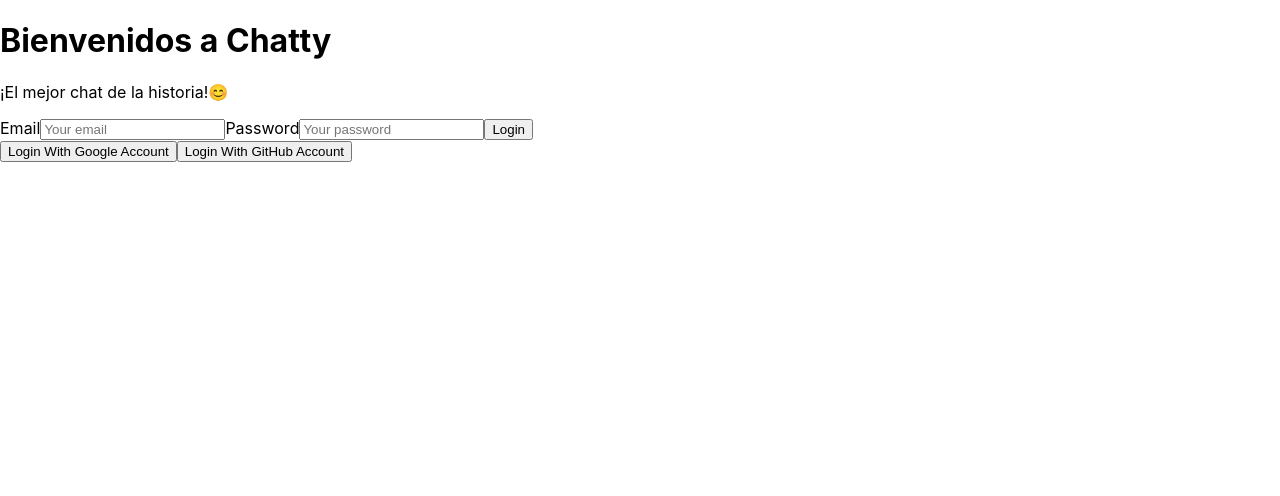
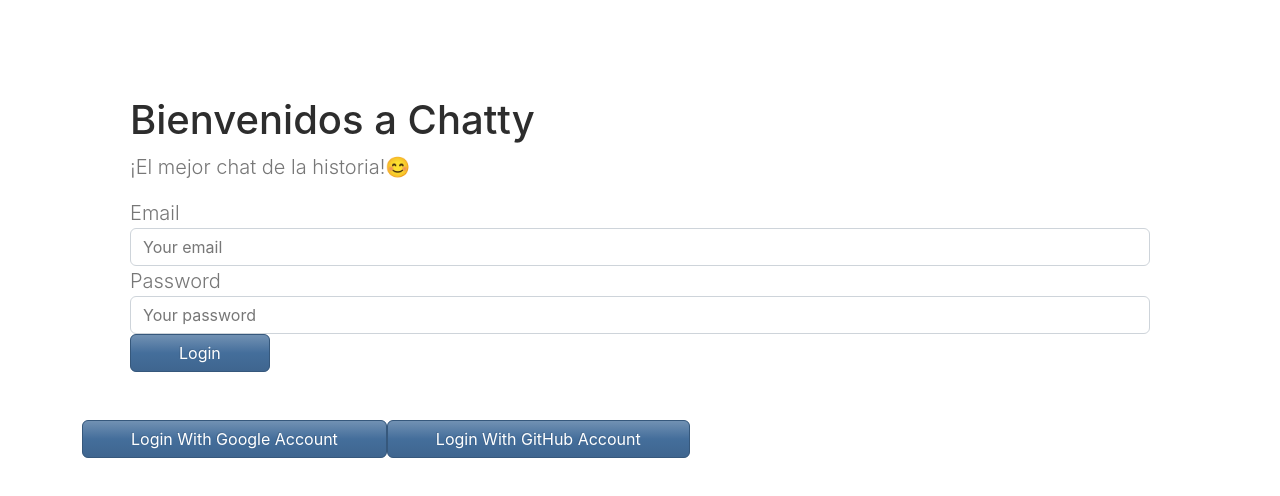
Before and after one commit to veronicapava/chatty, a React (Create React App) app: page /login in a window 1280 px wide. Shown: the top 496 px of the page. Built offline with nearby package versions, Linux system fonts and the light colour scheme; no server answers.

Commit message:
Añaden estilos

```diff
--- a/public/index.html
+++ b/public/index.html
@@ -4,6 +4,7 @@
     <meta charset="utf-8" />
     <meta name="viewport" content="width=device-width, initial-scale=1" />
     <meta name="description" content="Web site created using create-react-app" />
+    <link rel="stylesheet" href="https://bootswatch.com/5/spacelab/bootstrap.min.css"/>
     <title>Chatty</title>
   </head>
   <body>
--- a/src/pages/Login.js
+++ b/src/pages/Login.js
@@ -43,22 +43,22 @@ const Login = () => {
     };
 
     return (
-        <>
-            <form onSubmit={handleSubmit}>
-                <h1>Bienvenidos a Chatty</h1>
-                <p>¡El mejor chat de la historia!😊</p>
-                <label htmlFor="email">Email</label>
-                <input type="email" name="email" placeholder="Your email" onChange={handleChange} />
+        <div className="container">
+            <form className="mt-5 py-5 px-5" onSubmit={handleSubmit}>
+                <h1 className="title ml-2">Bienvenidos a Chatty</h1>
+                <p className="lead">¡El mejor chat de la historia!😊</p>
+                <label className="lead" htmlFor="email">Email</label>
+                <input className="form-control" type="email" name="email" placeholder="Your email" onChange={handleChange} />
 
-                <label htmlFor="password">Password</label>
-                <input type="password" name="password" placeholder="Your password" onChange={handleChange} />
+                <label className="lead" htmlFor="password">Password</label>
+                <input className="form-control" type="password" name="password" placeholder="Your password" onChange={handleChange} />
 
-                <button>Login</button>
+                <button className="btn btn-primary px-5">Login</button>
             </form>
             {error && <p>{error}</p>}
-            <button onClick={handleGoogleSignin}>Login With Google Account</button>
-            <button onClick={handleGitHubSignin}>Login With GitHub Account</button>
-        </>
+            <button className="btn btn-primary px-5" onClick={handleGoogleSignin}>Login With Google Account</button>
+            <button className="btn btn-primary px-5" onClick={handleGitHubSignin}>Login With GitHub Account</button>
+        </div>
     );
 };
 
```
